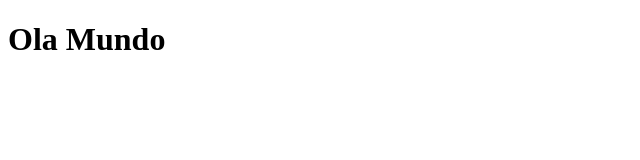
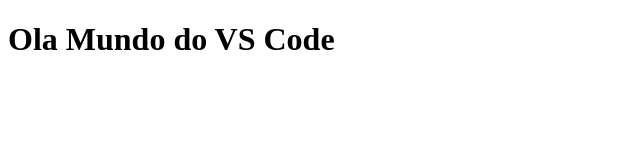
Before and after one commit to Angebp/TERRAFORM, a plain HTML site: page index.html in a window 1280 px wide. Shown: the whole page, without its empty margins (0-640 px from the left). Drawn offline with Linux system fonts and the light colour scheme.

Commit message:
Update index.html

```diff
--- a/index.html
+++ b/index.html
@@ -7,6 +7,6 @@
     <title>Document</title>
 </head>
 <body>
-    <h1>Ola Mundo</h1>
+    <h1>Ola Mundo do VS Code</h1>
 </body>
 </html>
```
